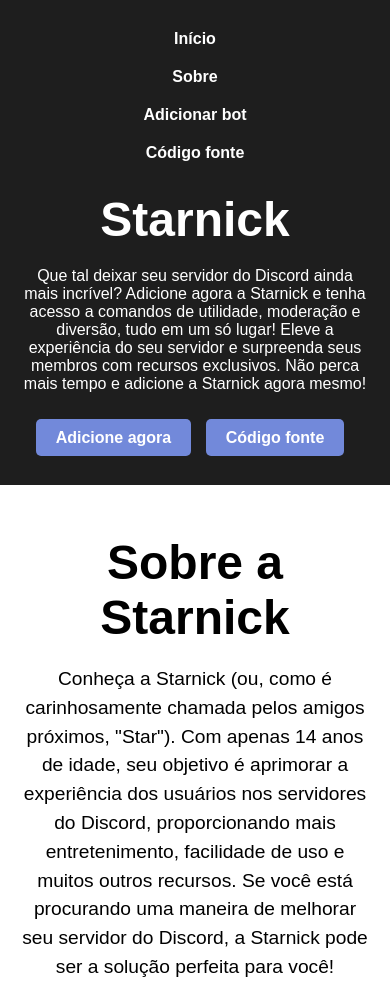
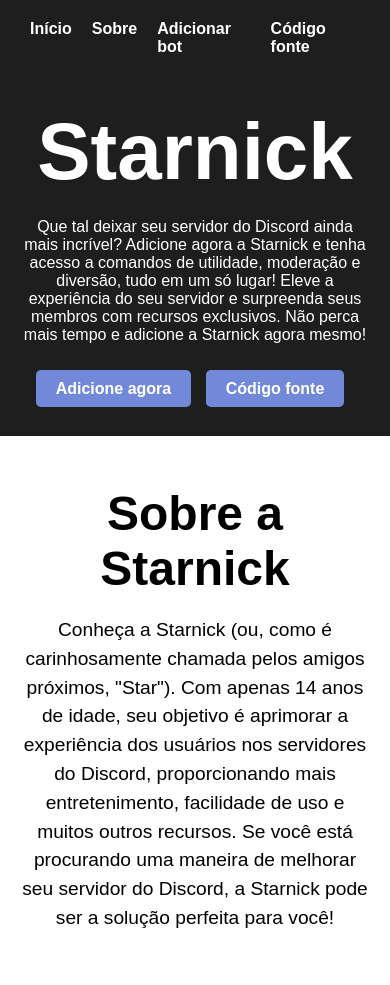
Before and after one commit to GeovaneDev/FlexTux-Website, a plain HTML site: page index.html in a window 390 px wide. Shown: the top 985 px of the page. Drawn offline with Linux system fonts and the light colour scheme.

Commit message:
Pequenas melhorias.

```diff
--- a/index.html
+++ b/index.html
@@ -4,24 +4,27 @@
     <meta charset="UTF-8">
     <meta http-equiv="X-UA-Compatible" content="IE=edge">
     <meta name="viewport" content="width=device-width, initial-scale=1.0">
+    <meta http-equiv="Strict-Transport-Security" content="max-age=31536000; includeSubDomains; preload">
+    <meta http-equiv="X-Frame-Options" content="deny">
+    <meta http-equiv="Cache-Control" content="max-age=604800">
+    <meta http-equiv="X-XSS-Protection" content="1; mode=block">
+    <meta http-equiv="X-Content-Type-Options" content="nosniff">
+    <meta name="referrer" content="no-referrer">
     <title>Starnick</title>
     <link rel="stylesheet" href="style.css">
 </head>
 <body>
     <header>
-    <div class="navbar" id="navbar">
-        <a href="javascript:void(0);" class="icon" onclick="toggleMenu()">
-            <i class="fa fa-bars"></i>
-        </a>
         <nav>
             <ul>
                 <li><a href="#">Início</a></li>
                 <li><a href="#about">Sobre</a></li>
+                <!--FAQ AINDA EM DESENVOLVIMENTO
+                    <li><a href="#faq">FAQ</a></li>-->
                 <li><a href="https://discord.com/api/oauth2/authorize?client_id=944555548148375592&permissions=1789336669302&scope=bot%20applications.commands">Adicionar bot</a></li>
                 <li><a href="https://github.com/GeovaneDev/Starnick">Código fonte</a></li>
             </ul>
         </nav>
-    </div>
         <div class="header-content">
             <h1>Starnick</h1>
             <p>Que tal deixar seu servidor do Discord ainda mais incrível? Adicione agora a Starnick e tenha acesso a comandos de utilidade, moderação e diversão, tudo em um só lugar! Eleve a experiência do seu servidor e surpreenda seus membros com recursos exclusivos. Não perca mais tempo e adicione a Starnick agora mesmo!</p>
--- a/style.css
+++ b/style.css
@@ -1,5 +1,3 @@
-/* Estilo global */
-
 * {
     margin: 0;
     padding: 0;
@@ -28,6 +26,7 @@ header {
 nav ul {
     list-style: none;
     display: flex;
+    list-style: none;
 }
 
 nav ul li {
@@ -101,26 +100,3 @@ footer {
     margin: 0 auto;
     text-align: center;
 }
-
-@media (max-width: 768px) {
-    nav ul {
-        flex-direction: column;
-        align-items: center;
-    }
-
-    nav ul li {
-        margin: 10px 0;
-    }
-
-    .header-content {
-        margin-top: 20px;
-    }
-
-    .header-content h1 {
-        font-size: 3rem;
-    }
-
-    .button {
-        margin-top: 20px;
-    }
-}
```
